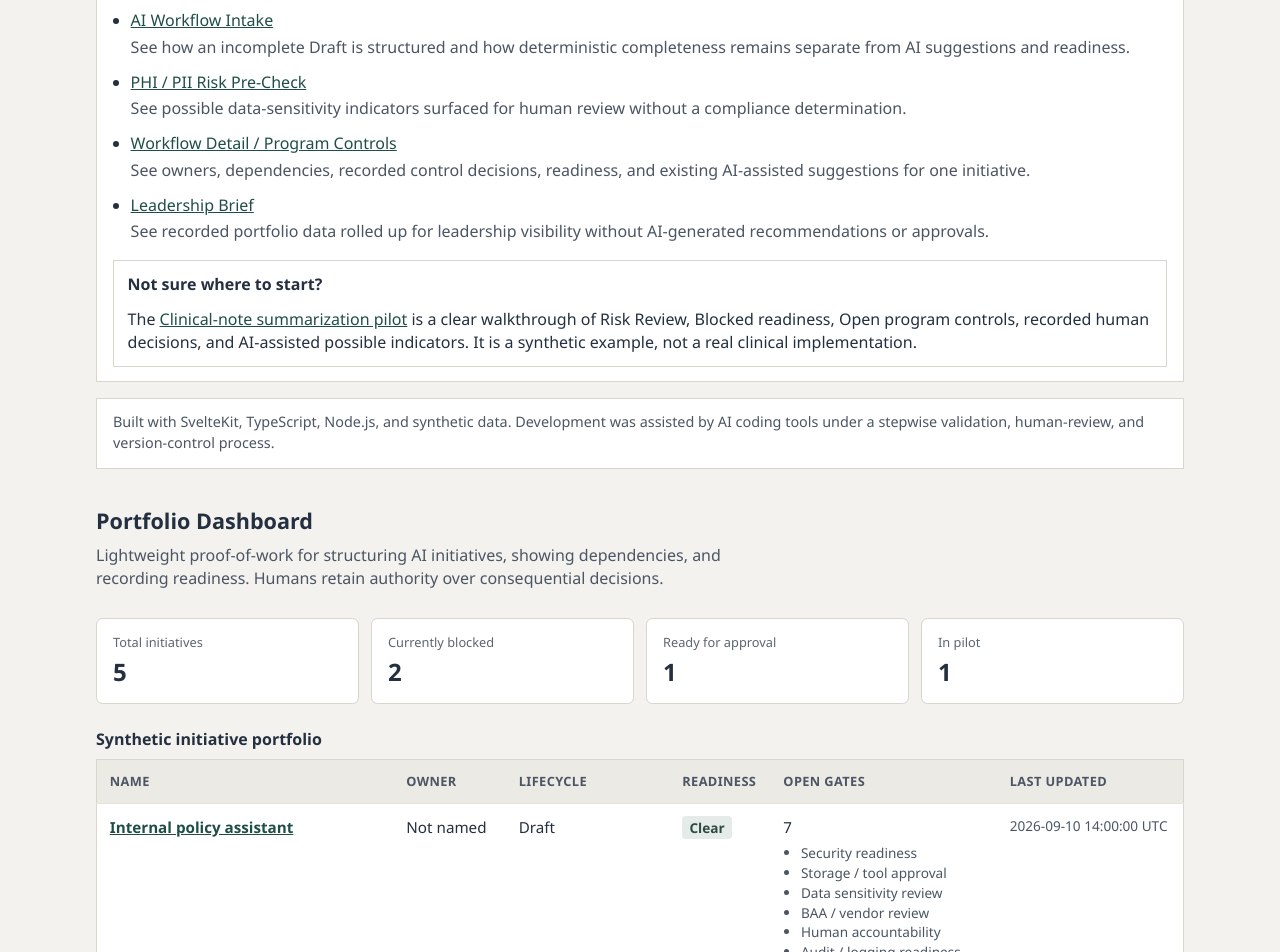
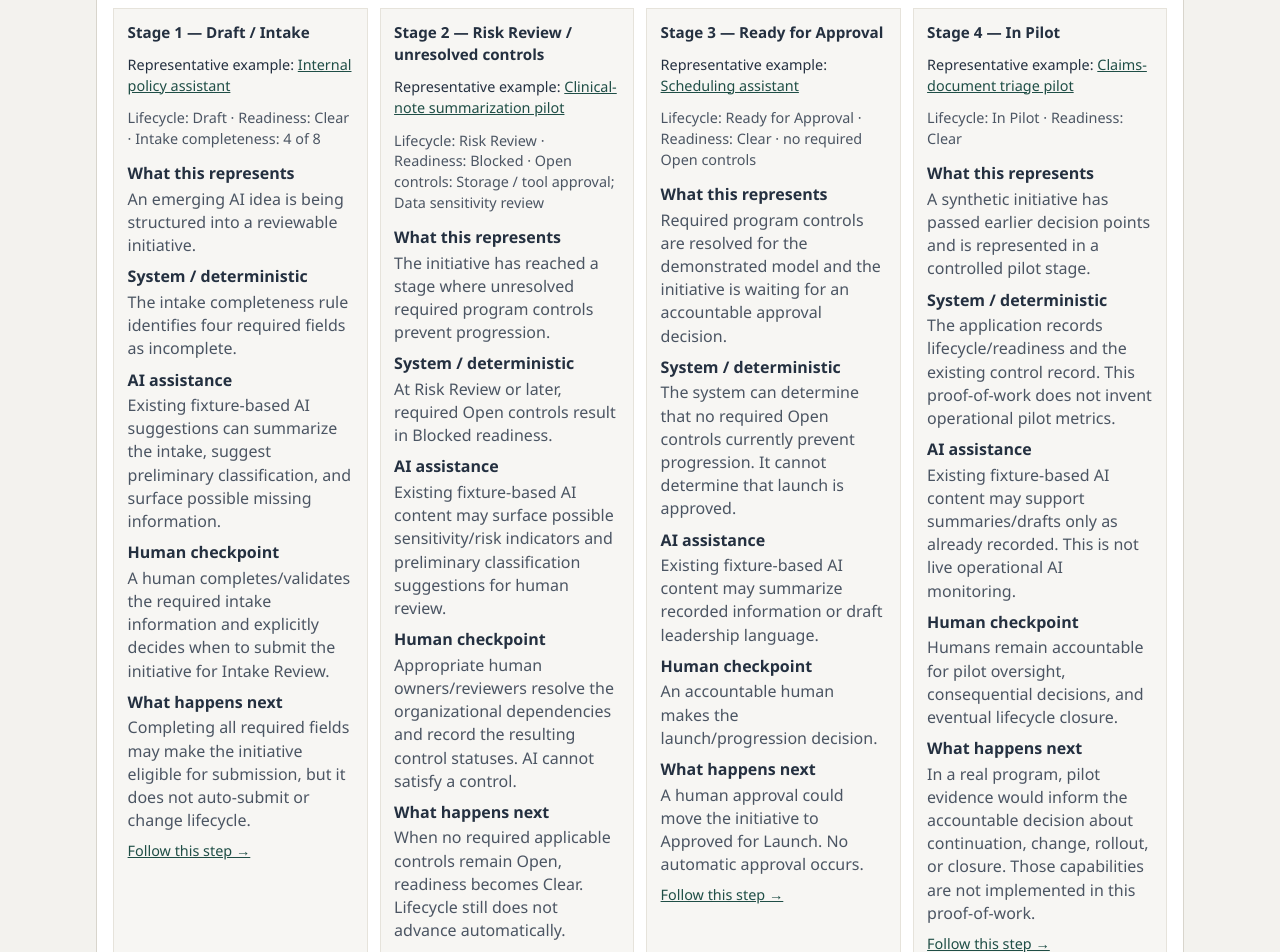
Before and after one commit to Hanzo9L/ai-program-control-workbench, a SvelteKit app: page / in a window 1280 px wide. Shown: the part 2020-2972 px from the top of the page. Built offline with nearby package versions, Linux system fonts and the light colour scheme.

Commit message:
Add validated follow-the-process guide

```diff
--- a/src/routes/+page.svelte
+++ b/src/routes/+page.svelte
@@ -183,6 +183,222 @@
 			<p class="principle">
 				AI can suggest. Deterministic rules can enforce defined checks. Humans remain accountable
 				for decisions.
+			</p>
+		</section>
+
+		<section class="panel" aria-label="Follow the process">
+			<h2>Follow the process</h2>
+			<p>
+				These synthetic initiatives are representative snapshots of different points in the
+				process, not one initiative moving through time. Follow them to see what the system can
+				determine, where AI can assist, where a human decision is required, and what would happen
+				next.
+			</p>
+			<ol class="process-stages">
+				<li class="process-card">
+					<p class="process-stage">Stage 1 — Draft / Intake</p>
+					<p class="process-example">
+						Representative example:
+						<a href="/initiatives/syn-internal-policy-assistant/intake">Internal policy assistant</a>
+					</p>
+					<p class="process-state">
+						Lifecycle: Draft · Readiness: Clear · Intake completeness: 4 of 8
+					</p>
+					<dl>
+						<div>
+							<dt>What this represents</dt>
+							<dd>An emerging AI idea is being structured into a reviewable initiative.</dd>
+						</div>
+						<div>
+							<dt>System / deterministic</dt>
+							<dd>
+								The intake completeness rule identifies four required fields as incomplete.
+							</dd>
+						</div>
+						<div>
+							<dt>AI assistance</dt>
+							<dd>
+								Existing fixture-based AI suggestions can summarize the intake, suggest
+								preliminary classification, and surface possible missing information.
+							</dd>
+						</div>
+						<div>
+							<dt>Human checkpoint</dt>
+							<dd>
+								A human completes/validates the required intake information and explicitly
+								decides when to submit the initiative for Intake Review.
+							</dd>
+						</div>
+						<div>
+							<dt>What happens next</dt>
+							<dd>
+								Completing all required fields may make the initiative eligible for submission,
+								but it does not auto-submit or change lifecycle.
+							</dd>
+						</div>
+					</dl>
+					<p class="process-follow">
+						<a href="/initiatives/syn-internal-policy-assistant/intake">Follow this step →</a>
+					</p>
+				</li>
+				<li class="process-card">
+					<p class="process-stage">Stage 2 — Risk Review / unresolved controls</p>
+					<p class="process-example">
+						Representative example:
+						<a href="/initiatives/syn-clinical-note-summarization"
+							>Clinical-note summarization pilot</a
+						>
+					</p>
+					<p class="process-state">
+						Lifecycle: Risk Review · Readiness: Blocked · Open controls: Storage / tool approval;
+						Data sensitivity review
+					</p>
+					<dl>
+						<div>
+							<dt>What this represents</dt>
+							<dd>
+								The initiative has reached a stage where unresolved required program controls
+								prevent progression.
+							</dd>
+						</div>
+						<div>
+							<dt>System / deterministic</dt>
+							<dd>
+								At Risk Review or later, required Open controls result in Blocked readiness.
+							</dd>
+						</div>
+						<div>
+							<dt>AI assistance</dt>
+							<dd>
+								Existing fixture-based AI content may surface possible sensitivity/risk
+								indicators and preliminary classification suggestions for human review.
+							</dd>
+						</div>
+						<div>
+							<dt>Human checkpoint</dt>
+							<dd>
+								Appropriate human owners/reviewers resolve the organizational dependencies and
+								record the resulting control statuses. AI cannot satisfy a control.
+							</dd>
+						</div>
+						<div>
+							<dt>What happens next</dt>
+							<dd>
+								When no required applicable controls remain Open, readiness becomes Clear.
+								Lifecycle still does not advance automatically.
+							</dd>
+						</div>
+					</dl>
+					<p class="process-follow">
+						<a href="/initiatives/syn-clinical-note-summarization">Follow this step →</a>
+					</p>
+					<p class="process-support">
+						Supporting context:
+						<a href="/initiatives/syn-clinical-note-summarization/risk-precheck"
+							>PHI / PII Risk Pre-Check</a
+						>
+					</p>
+				</li>
+				<li class="process-card">
+					<p class="process-stage">Stage 3 — Ready for Approval</p>
+					<p class="process-example">
+						Representative example:
+						<a href="/initiatives/syn-scheduling-assistant">Scheduling assistant</a>
+					</p>
+					<p class="process-state">
+						Lifecycle: Ready for Approval · Readiness: Clear · no required Open controls
+					</p>
+					<dl>
+						<div>
+							<dt>What this represents</dt>
+							<dd>
+								Required program controls are resolved for the demonstrated model and the
+								initiative is waiting for an accountable approval decision.
+							</dd>
+						</div>
+						<div>
+							<dt>System / deterministic</dt>
+							<dd>
+								The system can determine that no required Open controls currently prevent
+								progression. It cannot determine that launch is approved.
+							</dd>
+						</div>
+						<div>
+							<dt>AI assistance</dt>
+							<dd>
+								Existing fixture-based AI content may summarize recorded information or draft
+								leadership language.
+							</dd>
+						</div>
+						<div>
+							<dt>Human checkpoint</dt>
+							<dd>An accountable human makes the launch/progression decision.</dd>
+						</div>
+						<div>
+							<dt>What happens next</dt>
+							<dd>
+								A human approval could move the initiative to Approved for Launch. No automatic
+								approval occurs.
+							</dd>
+						</div>
+					</dl>
+					<p class="process-follow">
+						<a href="/initiatives/syn-scheduling-assistant">Follow this step →</a>
+					</p>
+				</li>
+				<li class="process-card">
+					<p class="process-stage">Stage 4 — In Pilot</p>
+					<p class="process-example">
+						Representative example:
+						<a href="/initiatives/syn-claims-document-triage">Claims-document triage pilot</a>
+					</p>
+					<p class="process-state">Lifecycle: In Pilot · Readiness: Clear</p>
+					<dl>
+						<div>
+							<dt>What this represents</dt>
+							<dd>
+								A synthetic initiative has passed earlier decision points and is represented in a
+								controlled pilot stage.
+							</dd>
+						</div>
+						<div>
+							<dt>System / deterministic</dt>
+							<dd>
+								The application records lifecycle/readiness and the existing control record. This
+								proof-of-work does not invent operational pilot metrics.
+							</dd>
+						</div>
+						<div>
+							<dt>AI assistance</dt>
+							<dd>
+								Existing fixture-based AI content may support summaries/drafts only as already
+								recorded. This is not live operational AI monitoring.
+							</dd>
+						</div>
+						<div>
+							<dt>Human checkpoint</dt>
+							<dd>
+								Humans remain accountable for pilot oversight, consequential decisions, and
+								eventual lifecycle closure.
+							</dd>
+						</div>
+						<div>
+							<dt>What happens next</dt>
+							<dd>
+								In a real program, pilot evidence would inform the accountable decision about
+								continuation, change, rollout, or closure. Those capabilities are not implemented
+								in this proof-of-work.
+							</dd>
+						</div>
+					</dl>
+					<p class="process-follow">
+						<a href="/initiatives/syn-claims-document-triage">Follow this step →</a>
+					</p>
+				</li>
+			</ol>
+			<p class="principle">
+				System determines what can be determined. AI assists where judgment-support is useful.
+				Humans make accountable decisions.
 			</p>
 		</section>
 
@@ -494,6 +710,62 @@
 		color: #4b5563;
 	}
 
+	.process-stages {
+		display: grid;
+		grid-template-columns: repeat(auto-fit, minmax(15.5rem, 1fr));
+		gap: 0.75rem;
+		margin: 0.85rem 0 0.75rem;
+		padding: 0;
+		list-style: none;
+		counter-reset: none;
+	}
+
+	.process-card {
+		padding: 0.75rem 0.85rem;
+		background: #f7f6f3;
+		border: 1px solid #e6e3db;
+	}
+
+	.process-stage {
+		margin: 0 0 0.35rem;
+		font-weight: 650;
+		font-size: 0.95rem;
+	}
+
+	.process-example,
+	.process-state,
+	.process-follow,
+	.process-support {
+		margin: 0 0 0.55rem;
+		font-size: 0.9rem;
+	}
+
+	.process-state,
+	.process-support {
+		color: #4b5563;
+	}
+
+	.process-card dl {
+		margin: 0 0 0.55rem;
+	}
+
+	.process-card dl div {
+		margin: 0 0 0.5rem;
+	}
+
+	.process-card dl div:last-child {
+		margin-bottom: 0;
+	}
+
+	.process-follow {
+		margin: 0;
+	}
+
+	.process-support {
+		margin: 0.4rem 0 0;
+		font-size: 0.85rem;
+	}
+
 	.explore-list li + li {
 		margin-top: 0.75rem;
 	}
```
Also changed, not shown: 1 other file (tests, documents, lock files or other folders).
